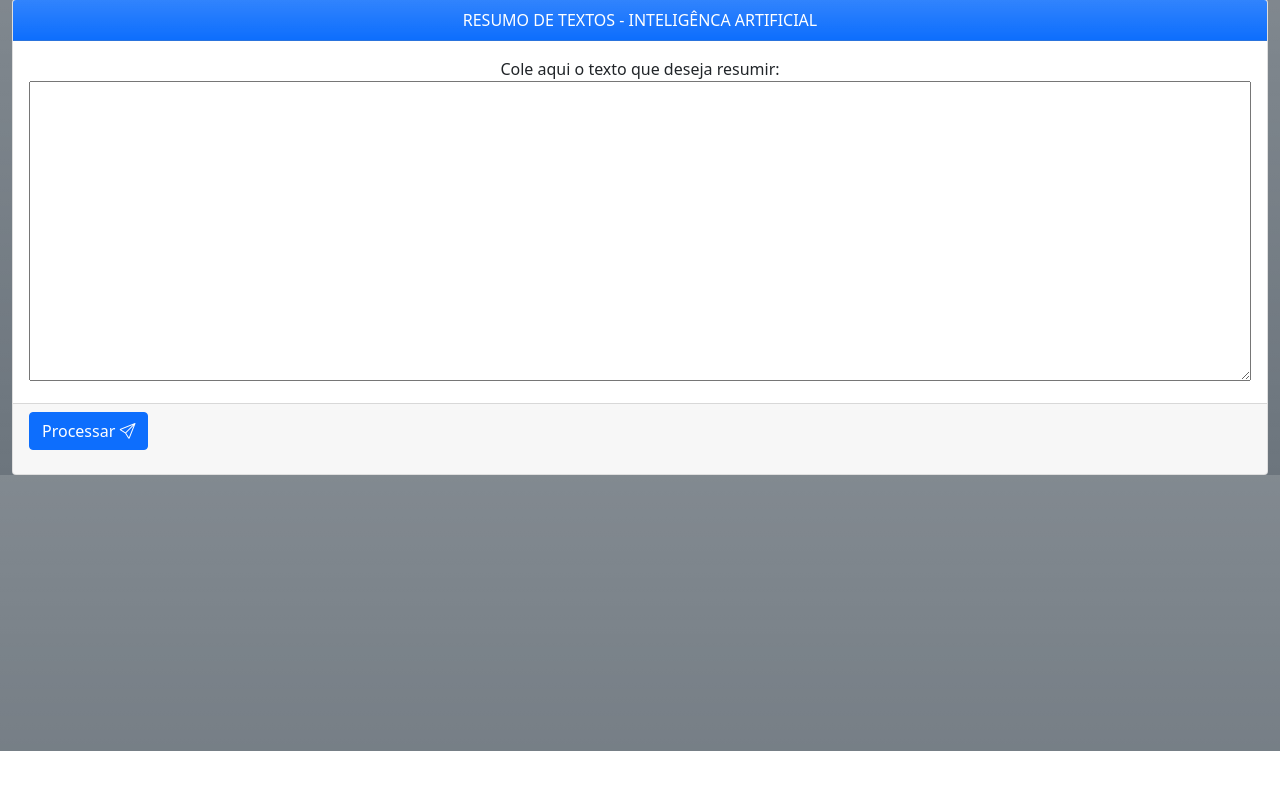
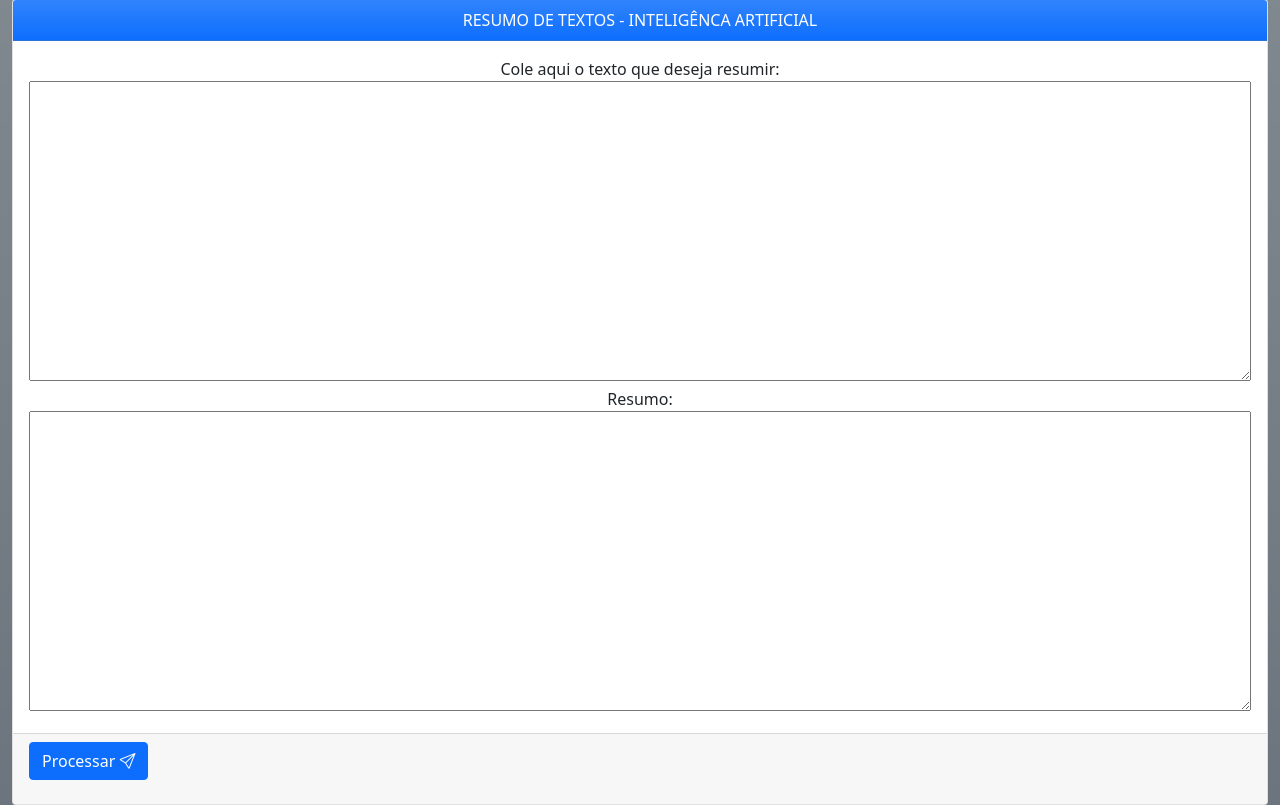
Before and after one commit to RobertsonWeb/resumo_texto_ia, a Flask app: page / in a window 1280 px wide. Shown: the part 49-854 px from the top of the page. Before the commit the page ends 800 px from the top, so only its background shows below. Run offline with Flask 3, Linux system fonts and the light colour scheme.

Commit message:
javascript para enviar o texto completo ao backend

```diff
--- a/app.py
+++ b/app.py
@@ -11,9 +11,9 @@ def index():
 @app.route('/resumir')
 def resumir():
     try:
-        texto_completo = request.args.post('texto_completo')
+        texto_completo = request.args.get('texto_completo')
         resumir = pipeline('summarization')
-        resposta = resumir(texto_completo, max_length=100, min_length=50)[0].get('summary_text')
+        resposta = resumir(texto_completo.replace('/',''), max_length=100, min_length=50)[0].get('summary_text')
     except Exception as e:
         resposta = 'Ops! Ocorreu um erro e eu não pude resumir o seu texto! Erro:{}'.format(e)
     return jsonify(resposta=resposta)
--- /dev/null
+++ b/static/js/resumo.js
@@ -0,0 +1,22 @@
+function loadingResposta(){
+    $("#texto_completo").val('Aguarde, o Bot está respondendo a sua pergunta...').prop('readonly', true);
+    $("#btn-envia-texto-completo").prop('disabled', true);
+}
+
+function resetLoading(){
+    $("#texto_completo").val('').prop('readonly', false);
+    $("#btn-envia-texto-completo").prop('disabled', false);
+}
+
+function btnProcessar(textoCompleto){
+    if(textoCompleto){
+        loadingResposta();
+        $.getJSON('/resumir', {
+            texto_completo: textoCompleto
+        }, function(data) {
+            console.log(data.resposta);
+            resetLoading();
+        });
+        return false;
+    }
+}
--- a/templates/index.html
+++ b/templates/index.html
@@ -24,10 +24,14 @@
             <label for="texto_completo">Cole aqui o texto que deseja resumir:</label>
             <textarea id="texto_completo" name="texto_completo" class="position-relative w-100 form-field p-5"
                       style="overflow-y:scroll; height: 300px;" maxlength="100000"></textarea>
+
+            <label for="texto_resumo">Resumo:</label>
+            <textarea id="texto_resumo" name="texto_resumo" class="position-relative w-100 form-field p-5"
+                      style="overflow-y:scroll; height: 300px;" maxlength="100000"></textarea>
         </div>
         <div class="card-footer text-muted">
             <div class="input-group mb-3">
-                <button class="btn btn-primary" id="btn-envia-pergunta" type="button"
+                <button class="btn btn-primary" id="btn-envia-texto-completo" type="button"
                         onClick="btnProcessar($('#texto_completo').val())">
                     Processar <i class="bi bi-send"></i>
                 </button>
@@ -47,6 +51,6 @@
         crossorigin="anonymous"></script>
 
 <!-- JavaScript customizados -->
-<script type="text/javascript" src="{{ url_for('static', filename = 'js/chatbot.js') }}"></script>
+<script type="text/javascript" src="{{ url_for('static', filename = 'js/resumo.js') }}"></script>
 </body>
 </html>
```
